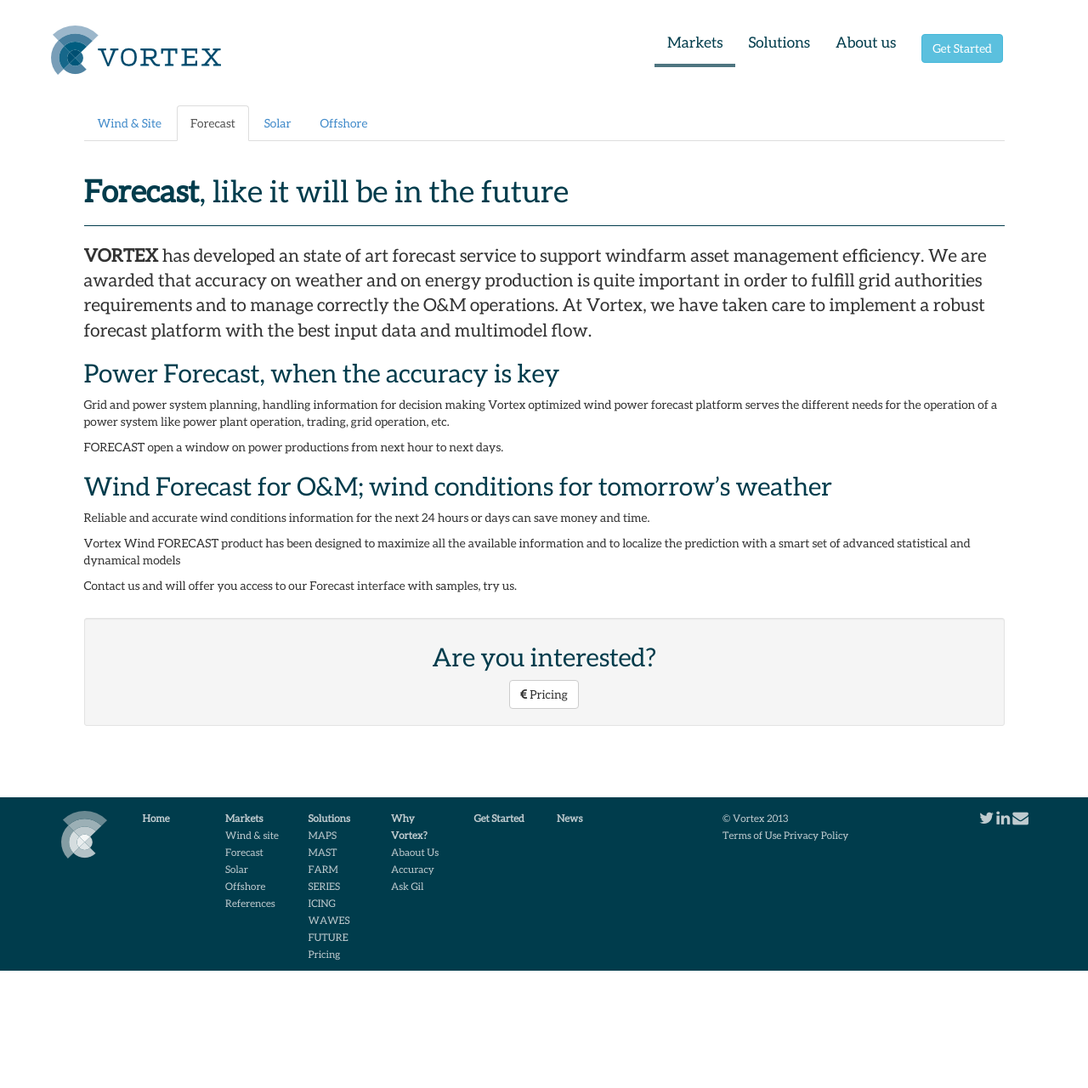
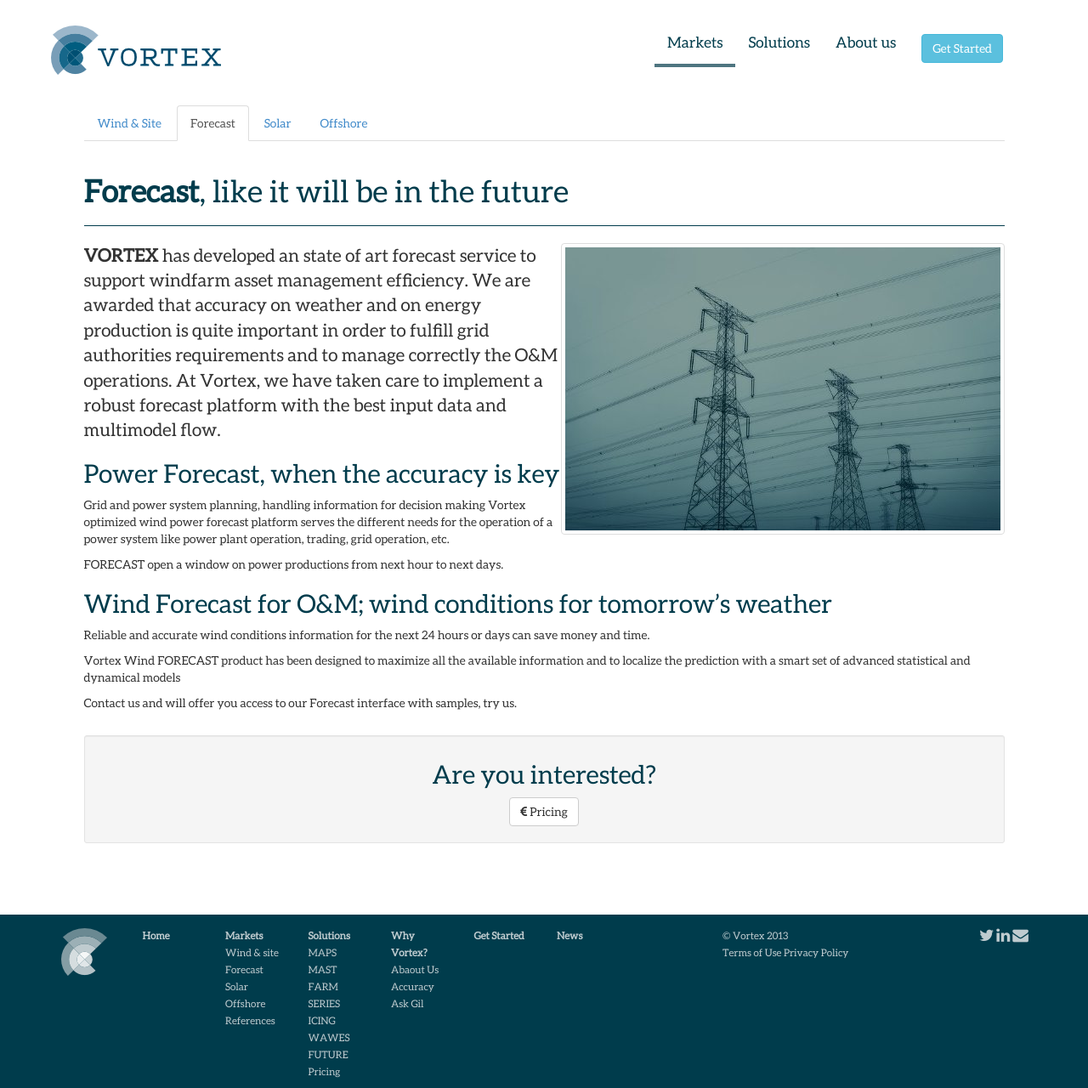
Before and after one commit to vortex-es/vortex-es.github.io, a Jekyll site: the page built from markets/forecast.md, in a window 1280 px wide and 1280 px high. Shown: the whole window at 85% size. Built offline with Jekyll 4.4.1, drawn with Linux system fonts in a browser that asks for light colours; Markdown is read by kramdown in place of the engine named in the settings.

Commit message:
forecast amb imatge featured.

```diff
--- a/_layouts/markets.html
+++ b/_layouts/markets.html
@@ -30,6 +30,9 @@
       </div>
 
       <article role="main">
+        {% if page.featured-img-url %}
+          <p class="pull-right hidden-xs text-center featured-img-url"><img class="img-thumbnail" src="{{site.baseurl}}/assets/img/{{page.featured-img-url}}"></p>
+        {% endif %}
         {{ content }}
       </article>
 
--- a/markets/forecast.md
+++ b/markets/forecast.md
@@ -2,6 +2,7 @@
 layout: markets
 slug: markets
 title: Forecast
+featured-img-url: 03-bg-slide-forecast-512.jpg
 subtitle: like it will be in the future
 keywords: forecast, service, energy, management, imbalance
 ---
```
Also changed, not shown: assets/img/03-bg-slide-forecast-512.jpg (added).
